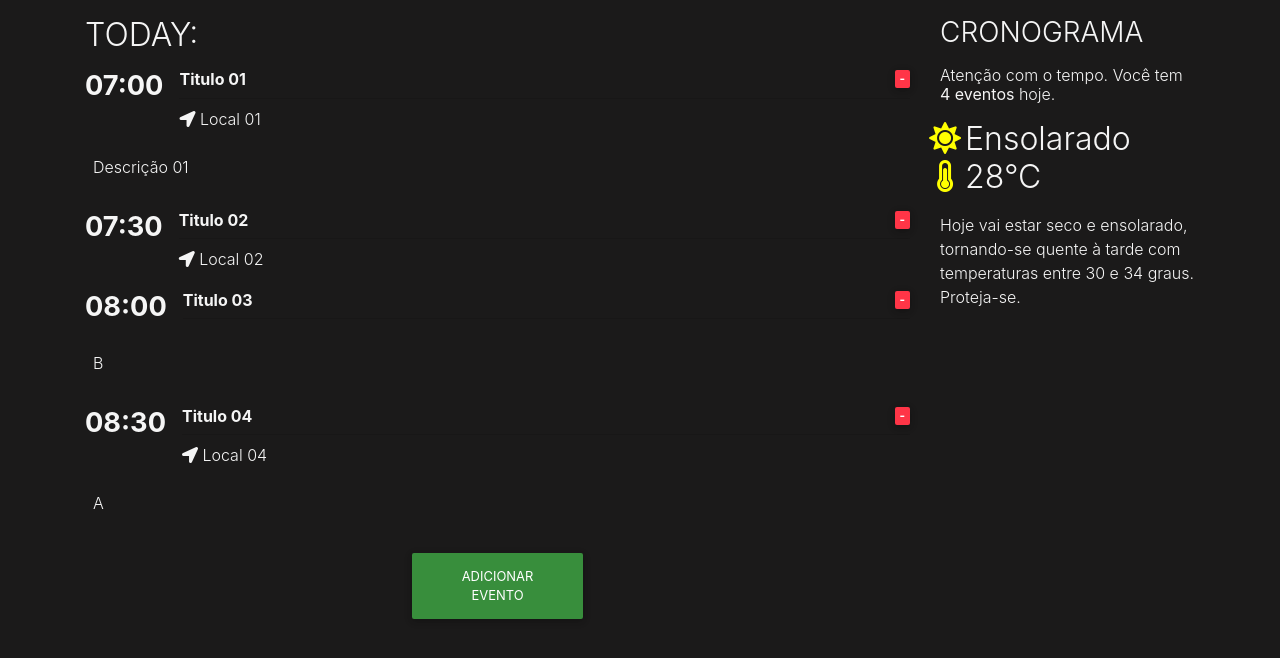
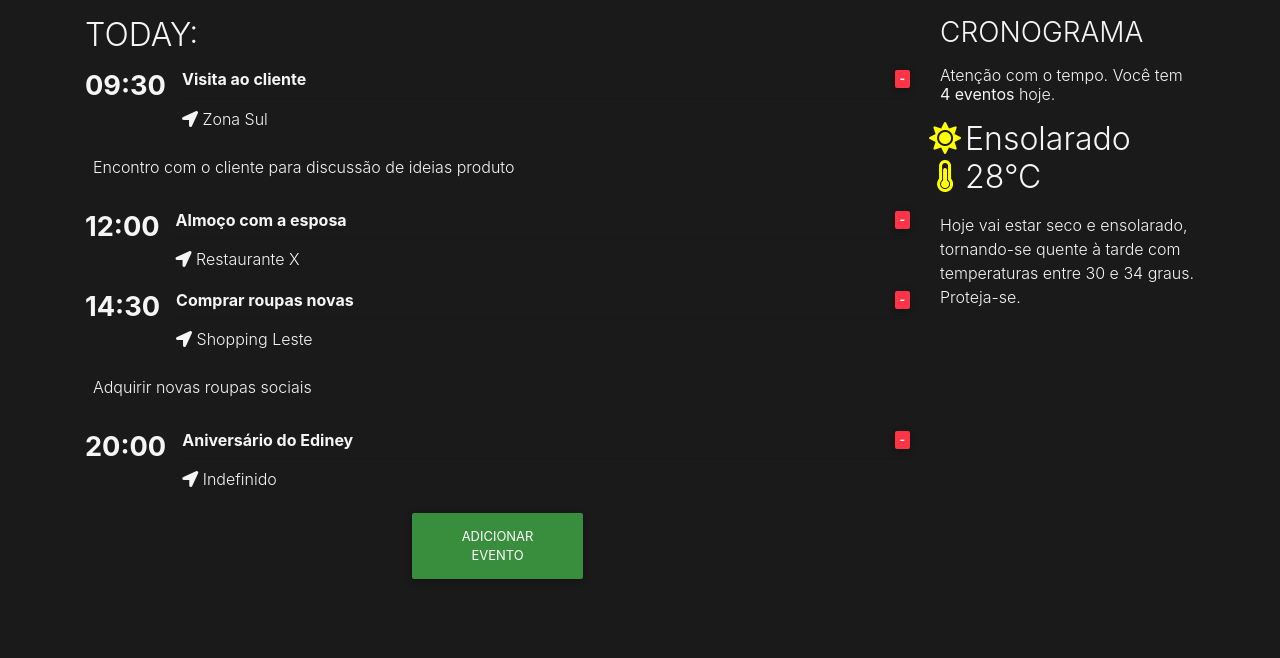
Before and after one commit to AndreSVyeyra/app-agenda, a React (Create React App) app: page / in a window 1280 px wide. Shown: the top 658 px of the page. Built offline with nearby package versions, Linux system fonts and the light colour scheme.

Commit message:
Adição manual de novos conteúdos

```diff
--- a/src/App.js
+++ b/src/App.js
@@ -14,29 +14,29 @@ class App extends Component {
       events: [
         {
           id: 1,
-          time: "07:00",
-          title: "Titulo 01",
-          location: "Local 01",
-          description: "Descrição 01"
+          time: "09:30",
+          title: "Visita ao cliente",
+          location: "Zona Sul",
+          description: "Encontro com o cliente para discussão de ideias produto"
         },
         {
           id: 2,
-          time: "07:30",
-          title: "Titulo 02",
-          location: "Local 02"
+          time: "12:00",
+          title: "Almoço com a esposa",
+          location: "Restaurante X"
         },
         {
           id: 3,
-          time: "08:00",
-          title: "Titulo 03",
-          description: "B"
+          time: "14:30",
+          title: "Comprar roupas novas",
+          location: "Shopping Leste",
+          description: "Adquirir novas roupas sociais"
         },
         {
           id: 4,
-          time: "08:30",
-          title: "Titulo 04",
-          location: "Local 04",
-          description: "A"
+          time: "20:00",
+          title: "Aniversário do Ediney",
+          location: "Indefinido"
         }
       ]
     };
```
